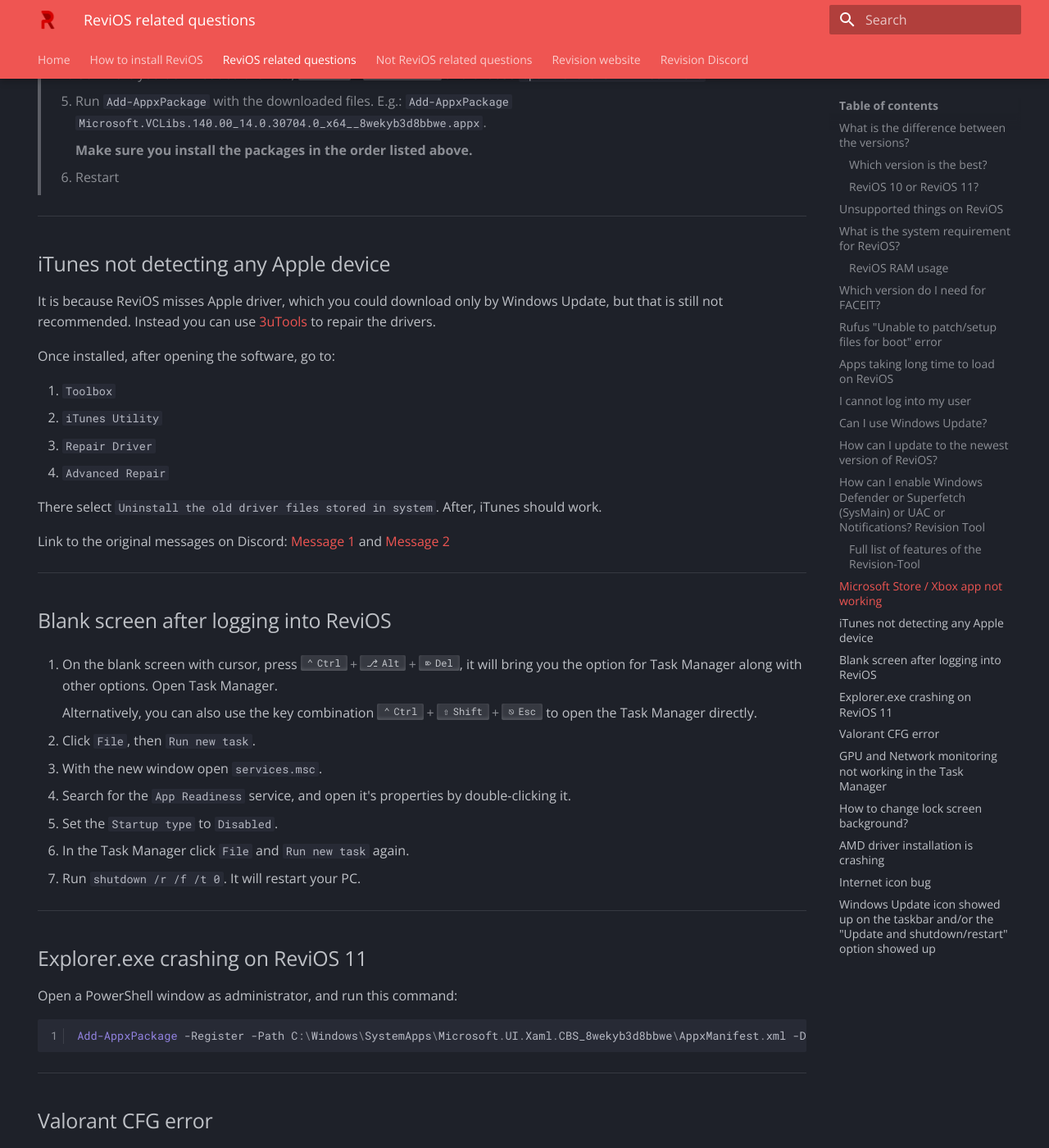
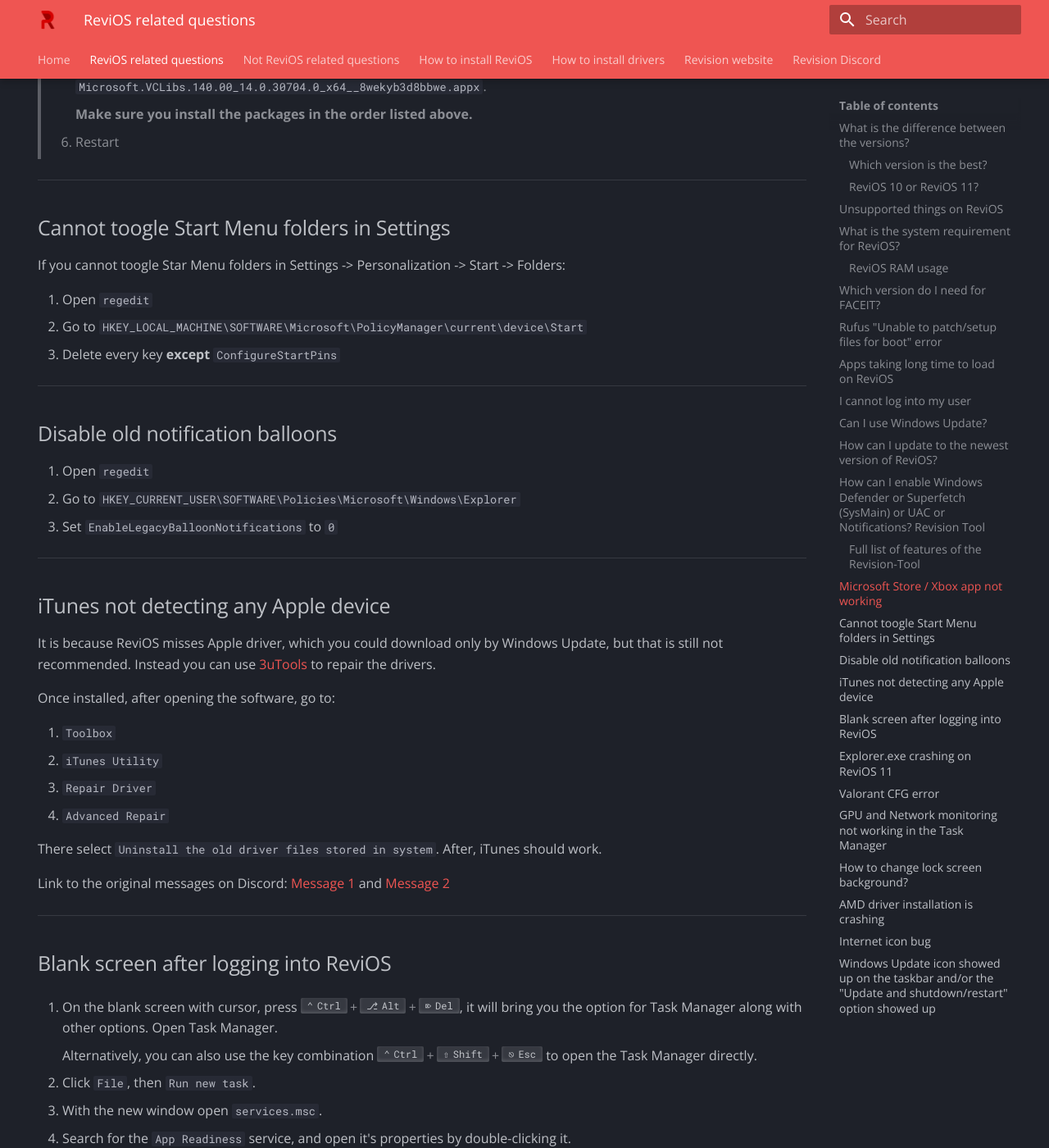
Before and after one commit to dkovacs24/ReviOS_faq, an MkDocs documentation site: the page built from docs/related.md, in a window 1280 px wide and 1400 px high, scrolled down 6446 px. Shown: the whole window at 82% size. Built offline with MkDocs 1.6.1 and Material for MkDocs 9.7.7, drawn with Linux system fonts in a browser that asks for light colours; some of the changed text lies outside the part shown.

Commit message:
add driver tutorial, start menu folder fix, noti ballons, font size changes

```diff
--- a/docs/related.md
+++ b/docs/related.md
@@ -5,7 +5,7 @@
 
 <style>
     div.admonition p:not(.admonition-title) {
-        font-size: 14pt;
+        font-size: 125%;
     }
 </style>
 
@@ -60,7 +60,7 @@
 **Disabled:** (can be enabled)
 
 - Automatic Windows Updates
-    - With that automatic driver installation too. Install your drivers manually. [Help here](not-related.md#internetsoundbluetoothother-hardware-not-working)
+    - With that automatic driver installation too. Install your drivers manually. Help here: [How to install drivers](drivers.md)
 
 **Removed:**
 
@@ -173,7 +173,7 @@
 
 ### Full list of features of the Revision-Tool
 
-#### On ReviOS 11 (22.07):
+**On ReviOS 11 (22.07):**
 
 Installing VC Runtimes.
 
@@ -192,7 +192,7 @@
   - New right-click menu
   - Tabs in File Explorer
 
-#### On ReviOS 10 (22.07):
+**On ReviOS 10 (22.07):**
 
 Installing VC Runtimes.
 
@@ -254,6 +254,24 @@
 >     **Make sure you install the packages in the order listed above.**
 >
 > 6. Restart
+
+---
+
+## Cannot toogle Start Menu folders in Settings
+
+If you cannot toogle Star Menu folders in Settings -> Personalization -> Start -> Folders:
+
+1. Open `regedit`
+2. Go to `HKEY_LOCAL_MACHINE\SOFTWARE\Microsoft\PolicyManager\current\device\Start`
+3. Delete every key **except** `ConfigureStartPins`
+
+---
+
+## Disable old notification balloons
+
+1. Open `regedit`
+2. Go to `HKEY_CURRENT_USER\SOFTWARE\Policies\Microsoft\Windows\Explorer`
+3. Set `EnableLegacyBalloonNotifications` to `0`
 
 ---
 
--- a/mkdocs.yml
+++ b/mkdocs.yml
@@ -2,9 +2,10 @@
 copyright: Neither the creator and maintainer of this website, nor the team behind Revision and ReviOS is responsible for your PC, your data and files, your actions and what you do based on this website's information and advice given on the Discord server. Use ReviOS at your own risk.
 nav:
     - Home: 'index.md'
-    - How to install ReviOS: 'install.md'
     - ReviOS related questions: 'related.md'
     - Not ReviOS related questions: 'not-related.md'
+    - How to install ReviOS: 'install.md'
+    - How to install drivers: 'drivers.md'
     - Revision website: 'https://www.revi.cc/'
     - Revision Discord: 'https://discord.gg/962y4pU'
 theme:
@@ -35,7 +36,7 @@
   - meta
   - toc:
       permalink: true
-      toc_depth: 3
+      # toc_depth: 3
   - tables
   - attr_list
   - md_in_html
```
Also changed, not shown: docs/drivers.md (added, +118 -0 lines), docs/install.md (+1 -2 lines), docs/not-related.md (+5 -18 lines).
